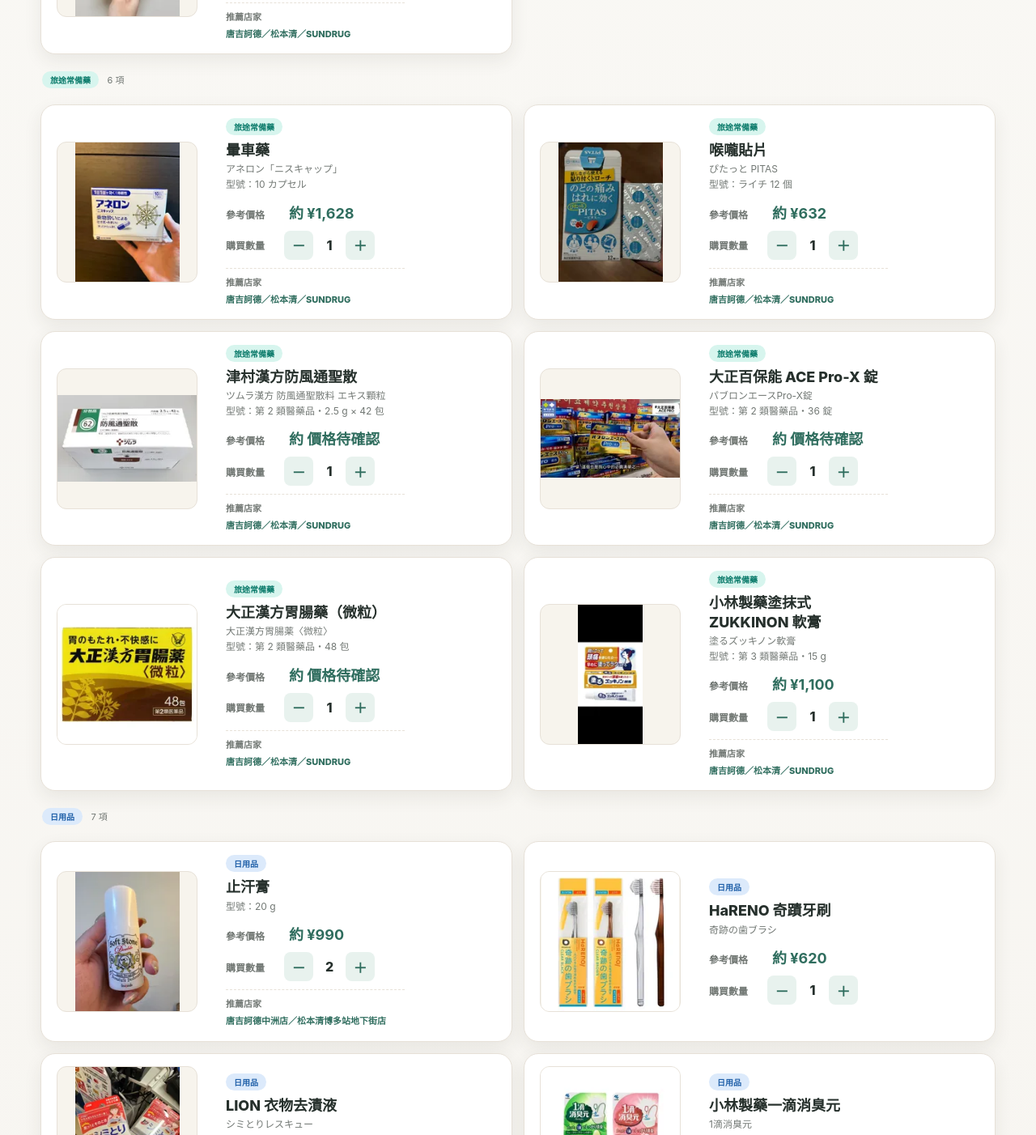
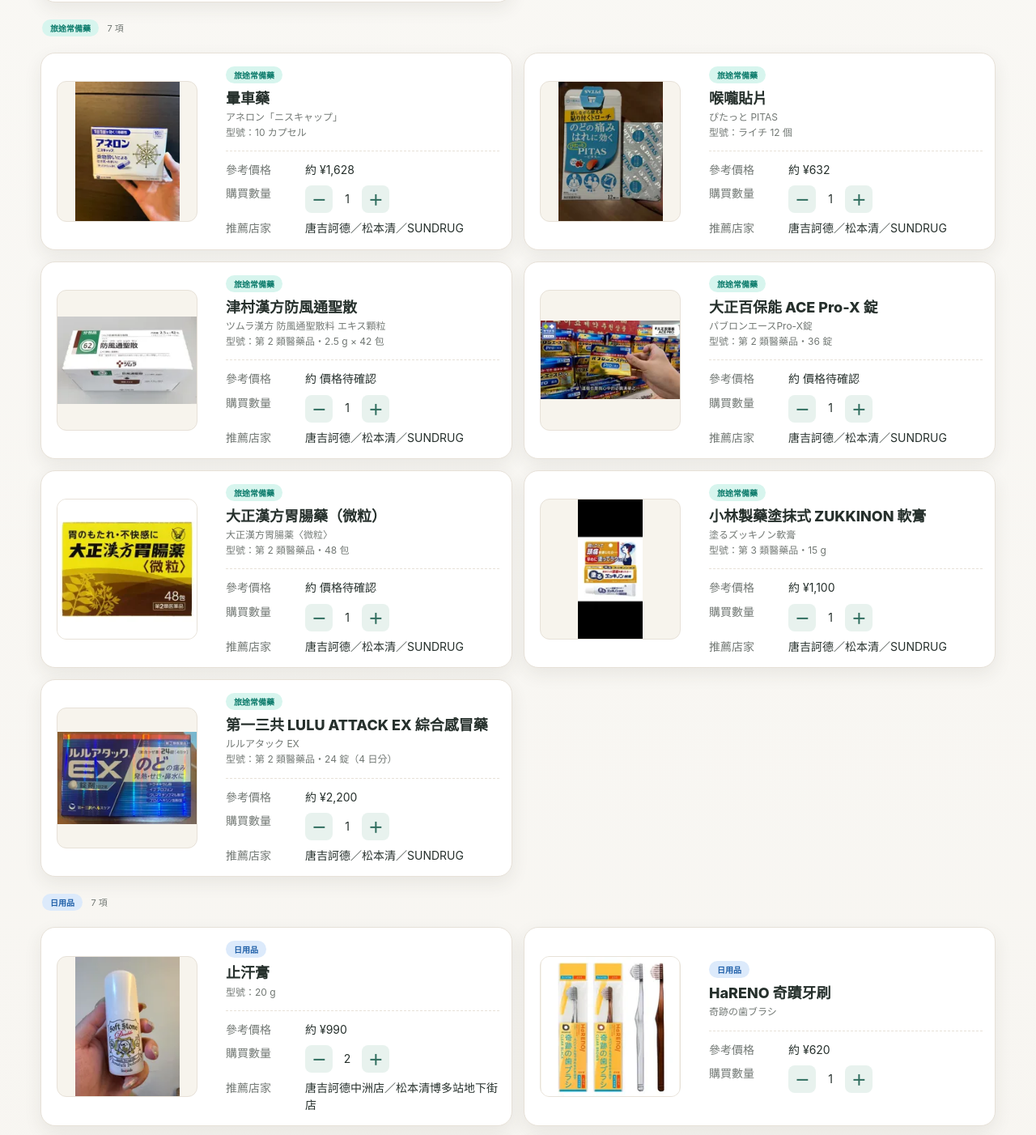
Before and after one commit to jack926509/KIJ-trip-shopping, a website: page index.html in a window 1280 px wide. Shown: the part 1134-2536 px from the top of the page at 81% size. Drawn offline with Linux system fonts and the light colour scheme.

Commit message:
feat: 更新商品價格與購物卡片

```diff
--- a/assets/kij.css
+++ b/assets/kij.css
@@ -296,6 +296,7 @@ body.kij {
 .kij-card-shopping { align-items: center; min-height: 196px; }
 .kij-card-shopping .thumb { width: 174px; height: 174px; margin: 0 16px 0 4px; align-self: center; }
 .kij-card-shopping .mid { padding-left: 4px; }
+.kij-card-shopping .kij-card-actions { display: none; }
 .kij-card-shopping .kij-purchase-toggle { min-height: 32px; padding: 5px 8px; border-radius: 8px; font-size: 11px; }
 .kij-status-btn {
   min-height: var(--tap-min);
@@ -324,28 +325,22 @@ body.kij {
   white-space: nowrap;
 }
 .kij-map-open:hover { background: var(--accent); color: #fff; }
-.kij-store-summary {
-  display: flex;
-  flex-wrap: wrap;
-  gap: 4px 8px;
-  margin-top: 10px;
-  padding-top: 9px;
+.kij-shopping-details {
+  display: grid;
+  grid-template-columns: 84px minmax(0, 1fr);
+  gap: 9px 14px;
+  margin: 13px 0 0;
+  padding-top: 13px;
   border-top: 1px dashed var(--line);
-  color: var(--accent);
-  font-size: 11px;
-  font-weight: 800;
-  line-height: 1.55;
+  font-size: 14px;
+  line-height: 1.45;
 }
-.kij-store-summary span { min-width: 64px; color: var(--muted); font-weight: 650; }
-.kij-store-summary.is-pending { color: var(--muted); font-weight: 650; }
-.kij-qty-row { display: flex; align-items: center; gap: 8px; margin-top: 10px; }
-.kij-qty-row > span:first-child { min-width: 64px; color: var(--muted); font-size: 12px; font-weight: 650; }
-.kij-qty-btn { min-width: 36px; min-height: 36px; border: none; border-radius: 8px; background: var(--accent-soft); color: var(--accent); font-size: 17px; font-weight: 800; cursor: pointer; }
-.kij-qty-value { min-width: 24px; text-align: center; font-weight: 800; }
-.kij-shopping-facts { display: flex; align-items: baseline; flex-wrap: wrap; gap: 8px 14px; margin-top: 11px; color: var(--text); }
-.kij-shopping-facts > span { min-width: 64px; color: var(--muted); font-size: 12px; font-weight: 650; }
-.kij-shopping-facts strong { color: var(--accent); font-size: 18px; }
-.kij-shopping-facts small { color: var(--muted); font-size: 11px; }
+.kij-shopping-details dt { color: var(--muted); font-weight: 400; }
+.kij-shopping-details dd { margin: 0; color: var(--text); font-weight: 400; }
+.kij-shopping-details .price { color: var(--text); }
+.kij-qty-control { display: inline-flex; align-items: center; gap: 9px; }
+.kij-qty-btn { min-width: 34px; min-height: 34px; border: none; border-radius: 8px; background: var(--accent-soft); color: var(--accent); font-size: 18px; font-weight: 700; cursor: pointer; }
+.kij-qty-value { min-width: 18px; text-align: center; font-weight: 400; }
 .kij-dryer-summary { margin-top: 4px; color: var(--muted); font-size: 13px; font-weight: 700; }
 .kij-checkout-row { display:flex; justify-content:space-between; gap:16px; padding:10px 4px; border-bottom:1px solid var(--line); font-size:14px; }
 
@@ -366,6 +361,8 @@ body.kij {
   .kij-card-shopping { min-height: 134px; }
   .kij-card-shopping .thumb { width: 122px; height: 122px; margin-right: 4px; }
   .kij-card-shopping .mid { padding-left: 0; }
+  .kij-shopping-details { grid-template-columns: 70px minmax(0, 1fr); gap: 8px 10px; margin-top: 10px; padding-top: 10px; font-size: 13px; }
+  .kij-qty-btn { min-width: 32px; min-height: 32px; }
   .kij-card h5 { font-size: 16px; }
   .kij-card .yen { font-size: 20px; }
   .kij-card-actions { min-width: 82px; }
--- a/assets/products.js
+++ b/assets/products.js
@@ -698,6 +698,14 @@ const BASE_PRODUCTS = [
     yen: 660, twdRef: null, defaultQty: 1, image: 'images/thumb/3coins-folding-camp-chair.webp',
     note: '適合排隊、露營與野餐的折疊椅；官方資料標示耐重 100 kg、含收納袋。實體店庫存請現場確認。', source: 'docs/product-price-sources-2026-08-09.md', stores: ['3coins-plus-mina-tenjin', '3coins-plus-amu-plaza-kokura'],
     priceKind: 'official', priceSourceUrl: 'https://www.palcloset.jp/display/item/2525-DN9065-000/?b=3coins', priceCheckedAt: '2026-08-09', priceNote: null
+  },
+  {
+    id: 'lulu-attack-ex-24',
+    group: 'shopping', tracking: 'buy', category: '旅途常備藥',
+    name: '第一三共 LULU ATTACK EX 綜合感冒藥', jaName: 'ルルアタック EX', model: '第 2 類醫藥品・24 錠（4 日分）',
+    yen: 2200, twdRef: null, defaultQty: 1, image: 'images/thumb/lulu-attack-ex-24.webp',
+    note: '第一三共的綜合感冒藥。使用者提供照片可辨識 24 錠包裝；請依包裝與藥師說明確認是否適用。', source: 'docs/product-price-sources-2026-08-10.md', stores: [],
+    priceKind: 'official', priceSourceUrl: 'https://www.daiichisankyo-hc.co.jp/products/details/lulu_attack_ex/', priceCheckedAt: '2026-08-10', priceNote: null
   }
 ];
 
@@ -713,13 +721,14 @@ const PRICE_OVERRIDES = {
     note: '照片確認為 DAISO 紛失防止タグ DG036-2102；包裝標價 ¥1,100（CR2032 電池另購）。',
   },
   kombu: {
-    yen: 220,
+    yen: 216,
     model: '25 g',
-    source: 'docs/product-price-sources-2026-08-09.md',
+    source: 'docs/product-price-sources-2026-08-10.md',
     priceKind: 'official',
     priceSourceUrl: 'https://www.kurakon.jp/products/01/genenshio.html',
-    priceCheckedAt: '2026-08-09',
-    note: '照片對應くらこん減塩塩こんぶ；官方標示 25 g、建議零售價 ¥200 未稅（含稅 ¥220）。',
+    priceCheckedAt: '2026-08-10',
+    priceNote: null,
+    note: '照片對應くらこん減塩塩こんぶ 25 g；官方建議零售價為未稅 ¥200，食品消費稅 8% 換算為含稅 ¥216。',
   },
   'belt-fan': {
     yen: 1980,
@@ -818,41 +827,53 @@ const PRICE_OVERRIDES = {
     priceCheckedAt: '2026-08-01',
   },
   ramen: {
-    yen: 306,
+    yen: 322,
     priceKind: 'official',
-    priceSourceUrl: 'https://www.maruchan.co.jp/products/brand/maruchanseimen-cup/',
-    priceCheckedAt: '2026-08-01',
-    note: '東洋水產官方建議零售價 ¥278 未稅，含稅預算以 ¥306 計；門市促銷價可能不同。',
+    priceSourceUrl: 'https://www.maruchan.co.jp/news_topics/entry/2026/03/post_20211130.html',
+    priceCheckedAt: '2026-08-10',
+    source: 'docs/product-price-sources-2026-08-10.md',
+    priceNote: null,
+    note: '東洋水產 2026 年 7 月起建議零售價為未稅 ¥298；食品消費稅 8% 換算為含稅 ¥322，門市促銷價可能不同。',
   },
   ne7n: {
+    yen: 7680,
     priceKind: 'retailer-reference',
-    priceSourceUrl: 'https://kakaku.com/item/J0000048995/',
-    priceCheckedAt: '2026-08-01',
+    priceSourceUrl: 'https://www.biccamera.com/bc/category/?q=eh-ne7n',
+    priceCheckedAt: '2026-08-10',
+    source: 'docs/product-price-sources-2026-08-10.md',
+    note: 'BicCamera 線上參考價 ¥7,680；實體門市價格與點數回饋以結帳當日為準。',
   },
   ne5n: {
+    yen: 5180,
     priceKind: 'retailer-reference',
-    priceSourceUrl: 'https://review.kakaku.com/review/J0000048996/',
-    priceCheckedAt: '2026-08-01',
+    priceSourceUrl: 'https://kakaku.com/item/J0000048996/?lid=20190108pricemenu_ranking_2',
+    priceCheckedAt: '2026-08-10',
+    source: 'docs/product-price-sources-2026-08-10.md',
+    note: 'BicCamera 線上參考價 ¥5,180；實體門市價格與點數回饋以結帳當日為準。',
   },
   cloudsurfermax: {
     priceKind: 'official',
     priceSourceUrl: 'https://www.on.com/ja-jp/products/cloudsurfer-max-m-3mf3043',
-    priceCheckedAt: '2026-08-01',
+    priceCheckedAt: '2026-08-10',
+    source: 'docs/product-price-sources-2026-08-10.md',
   },
   cloudsurfer2: {
     priceKind: 'official',
     priceSourceUrl: 'https://www.on.com/ja-jp/products/cloudsurfer-2-3mf1012',
-    priceCheckedAt: '2026-08-01',
+    priceCheckedAt: '2026-08-10',
+    source: 'docs/product-price-sources-2026-08-10.md',
   },
   cloud6: {
     priceKind: 'official',
     priceSourceUrl: 'https://www.on.com/ja-jp/products/cloud-6-m-3mf1007/mens/',
-    priceCheckedAt: '2026-08-01',
+    priceCheckedAt: '2026-08-10',
+    source: 'docs/product-price-sources-2026-08-10.md',
   },
   cloudrunner3: {
     priceKind: 'official',
     priceSourceUrl: 'https://www.on.com/ja-jp/products/cloudrunner-3-m-3mg1007',
-    priceCheckedAt: '2026-08-01',
+    priceCheckedAt: '2026-08-10',
+    source: 'docs/product-price-sources-2026-08-10.md',
   },
   clifton11: {
     priceKind: 'official',
@@ -886,18 +907,18 @@ const PRICE_OVERRIDES = {
   },
   cloudtilt: {
     yen: 23100,
-    source: 'docs/product-price-sources-2026-08-09.md',
+    source: 'docs/product-price-sources-2026-08-10.md',
     priceKind: 'official',
     priceSourceUrl: 'https://www.on.com/ja-jp/products/cloudtilt-m-3me1010/mens/grain-white-shoes-3ME10105217',
-    priceCheckedAt: '2026-08-09',
+    priceCheckedAt: '2026-08-10',
     note: 'On 城市旅遊款，官方日本售價 ¥23,100；顏色與尺寸庫存依門市為準。',
   },
   bondi9: {
     yen: 24200,
-    source: 'docs/product-price-sources-2026-08-09.md',
+    source: 'docs/product-price-sources-2026-08-10.md',
     priceKind: 'official',
     priceSourceUrl: 'https://www.hoka.com/jp/bondi-9/1162011.html',
-    priceCheckedAt: '2026-08-09',
+    priceCheckedAt: '2026-08-10',
     note: 'HOKA 最大緩震款，官方日本定價 ¥24,200；實際庫存依門市為準。',
   },
   skyflow: {
@@ -932,6 +953,33 @@ const PRICE_OVERRIDES = {
     priceCheckedAt: '2026-08-09',
     note: '久原本家茅乃舍出品，單包官方售價 ¥237；加水加蛋即可製作茶碗蒸。',
   },
+  'protect-u-folding-umbrella': {
+    yen: 2178,
+    source: 'docs/product-price-sources-2026-08-10.md',
+    priceKind: 'official',
+    priceSourceUrl: 'https://www.id-official.com/products/protectu',
+    priceCheckedAt: '2026-08-10',
+    priceNote: null,
+    note: 'PROTECT U 官方折疊日傘系列定價 ¥2,178；照片未能辨識具體款式，顏色與骨長請在門市再核對。',
+  },
+  'wpc-iza-cool-compact': {
+    yen: 3850,
+    source: 'docs/product-price-sources-2026-08-10.md',
+    priceKind: 'official',
+    priceSourceUrl: 'https://wpc-iza.jp/',
+    priceCheckedAt: '2026-08-10',
+    priceNote: null,
+    note: 'Wpc. IZA ZA020／ZA028 COMPACT 無地款官方售價 ¥3,850；圖片僅能辨識 ZA020，花色款價格可能不同。',
+  },
+  'hanamidori-kiwami-spice': {
+    yen: 708,
+    source: 'docs/product-price-sources-2026-08-10.md',
+    priceKind: 'retailer-reference',
+    priceSourceUrl: 'https://www.supersports.com/ja-jp/lbreath/products/C-10910310101/',
+    priceCheckedAt: '2026-08-10',
+    priceNote: '現行 55 g 規格未見品牌官方定價；以日本通路標示價作參考。',
+    note: '博多華味鳥 10 種極香料 55 g；日本通路參考價 ¥708，門市售價可能不同。',
+  },
 };
 
 export const PRODUCTS = BASE_PRODUCTS.map((product) => {
@@ -944,6 +992,6 @@ export const PRODUCTS = BASE_PRODUCTS.map((product) => {
     priceKind: override.priceKind || product.priceKind || 'pending',
     priceSourceUrl: override.priceSourceUrl || product.priceSourceUrl || null,
     priceCheckedAt: override.priceCheckedAt || product.priceCheckedAt || (yen === null ? null : '2026-08-01'),
-    priceNote: override.priceNote || product.priceNote || null,
+    priceNote: Object.hasOwn(override, 'priceNote') ? override.priceNote : (product.priceNote || null),
   };
 });
--- a/images/build-manifest.json
+++ b/images/build-manifest.json
@@ -49,5 +49,6 @@
   "fundokin-ao-yuzu-kosho": "images/source/fundokin-ao-yuzu-kosho.jpg",
   "higashimaru-oyster-dashi-shoyu": "images/source/higashimaru-oyster-dashi-shoyu.jpg",
   "3coins-defrosting-plate": "images/source/3coins-defrosting-plate.png",
-  "3coins-folding-camp-chair": "images/source/3coins-folding-camp-chair.jpg"
+  "3coins-folding-camp-chair": "images/source/3coins-folding-camp-chair.jpg",
+  "lulu-attack-ex-24": "images/source/lulu-attack-ex-24.jpg"
 }
--- a/index.html
+++ b/index.html
@@ -244,14 +244,14 @@ function comparisonTableHtml(group, items) {
   </section>`;
 }
 
-function recommendedStoresHtml(product) {
-  if (product.group !== 'shopping') return '';
+function recommendedStoreText(product) {
+  if (product.group !== 'shopping') return null;
   if (['皮膚護理', '痠痛舒緩', '旅途常備藥'].includes(product.category)) {
-    return '<div class="kij-store-summary"><span>推薦店家</span>唐吉訶德／松本清／SUNDRUG</div>';
+    return '唐吉訶德／松本清／SUNDRUG';
   }
   const stores = product.stores.map((id) => STORE_SUMMARIES[id]).filter(Boolean);
-  if (stores.length === 0) return '';
-  return `<div class="kij-store-summary"><span>推薦店家</span>${stores.map((store) => escapeHtml(store.name)).join('／')}</div>`;
+  if (stores.length === 0) return null;
+  return stores.map((store) => store.name).join('／');
 }
 
 /* ────────────────────────────────────────────────────────────────
@@ -263,7 +263,7 @@ function buildCardHtml(product) {
   const jaHtml = product.jaName ? `<div class="ja">${escapeHtml(product.jaName)}</div>` : '';
   const modelHtml = product.model && product.group !== 'dryer' ? `<div class="ja">型號：${escapeHtml(product.model)}</div>` : '';
   const fullImage = product.image.replace('/thumb/', '/full/');
-  const storeHtml = recommendedStoresHtml(product);
+  const storeText = recommendedStoreText(product);
   const dryerSummaryHtml = product.group === 'dryer' ? `<div class="kij-dryer-summary">${escapeHtml(DRYER_SUMMARIES[product.id] || '')}</div>` : '';
 
   let priceHtml = '';
@@ -279,12 +279,14 @@ function buildCardHtml(product) {
     controlsHtml = '';
   } else if (product.tracking === 'buy') {
     const qty = getQty(product.id);
-    const bought = isBought(product.id);
     const yenText = product.yen != null ? `¥${product.yen.toLocaleString()}` : '價格待確認';
-    const twdText = product.twdRef != null ? `約 NT$${product.twdRef.toLocaleString()}` : '';
+    const twdText = product.twdRef != null ? `（約 NT$${product.twdRef.toLocaleString()}）` : '';
     priceHtml = product.group === 'shopping'
-      ? `<div class="kij-shopping-facts"><span>參考價格</span><strong>約 ${yenText}</strong>${twdText ? `<small>${twdText}</small>` : ''}</div>
-        <div class="kij-qty-row"><span>購買數量</span><button type="button" class="kij-qty-btn" data-action="qty-minus" aria-label="減少數量">－</button><span class="kij-qty-value" aria-live="polite">${qty}</span><button type="button" class="kij-qty-btn" data-action="qty-plus" aria-label="增加數量">＋</button></div>`
+      ? `<dl class="kij-shopping-details">
+          <dt>參考價格</dt><dd class="price">約 ${yenText} ${twdText}</dd>
+          <dt>購買數量</dt><dd><span class="kij-qty-control"><button type="button" class="kij-qty-btn" data-action="qty-minus" aria-label="減少數量">－</button><span class="kij-qty-value" aria-live="polite">${qty}</span><button type="button" class="kij-qty-btn" data-action="qty-plus" aria-label="增加數量">＋</button></span></dd>
+          ${storeText ? `<dt>推薦店家</dt><dd>${escapeHtml(storeText)}</dd>` : ''}
+        </dl>`
       : `<div class="price-row"><span class="yen">${yenText}</span><span class="twd">${twdText}</span><span class="kij-price-kind">${priceKindText}</span></div>`;
     controlsHtml = '';
   } else {
@@ -311,7 +313,6 @@ function buildCardHtml(product) {
         ${modelHtml}
         ${dryerSummaryHtml}
         ${priceHtml}
-        ${storeHtml}
       </div>
       <div class="kij-card-actions">
         ${controlsHtml}
@@ -396,9 +397,11 @@ function syncCardVisual(card, product) {
   if (product.tracking === 'buy') {
     const boughtBtn = card.querySelector('[data-action="toggle-bought"]');
     const bought = isBought(product.id);
-    boughtBtn.classList.toggle('on', bought);
-    boughtBtn.setAttribute('aria-pressed', String(bought));
-    boughtBtn.textContent = `${bought ? '☑' : '□'} 已購買`;
+    if (boughtBtn) {
+      boughtBtn.classList.toggle('on', bought);
+      boughtBtn.setAttribute('aria-pressed', String(bought));
+      boughtBtn.textContent = `${bought ? '☑' : '□'} 已購買`;
+    }
 
     const qty = getQty(product.id);
     const qtyValueEl = card.querySelector('.kij-qty-value');
```
Also changed, not shown: docs/product-price-sources-2026-08-10.md (added, +35 -0 lines), images/full/lulu-attack-ex-24.webp (added), images/source/lulu-attack-ex-24.jpg (added), images/thumb/lulu-attack-ex-24.webp (added).
